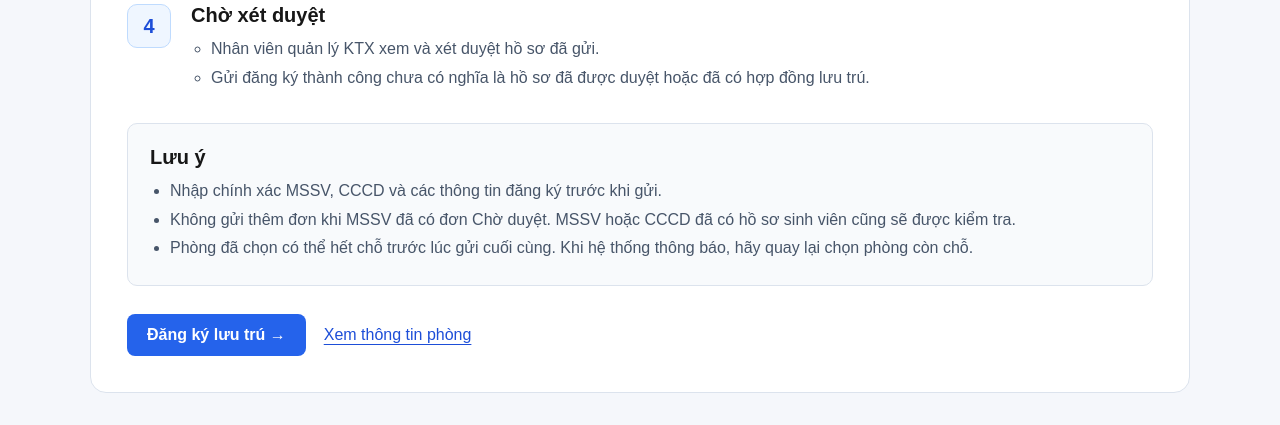
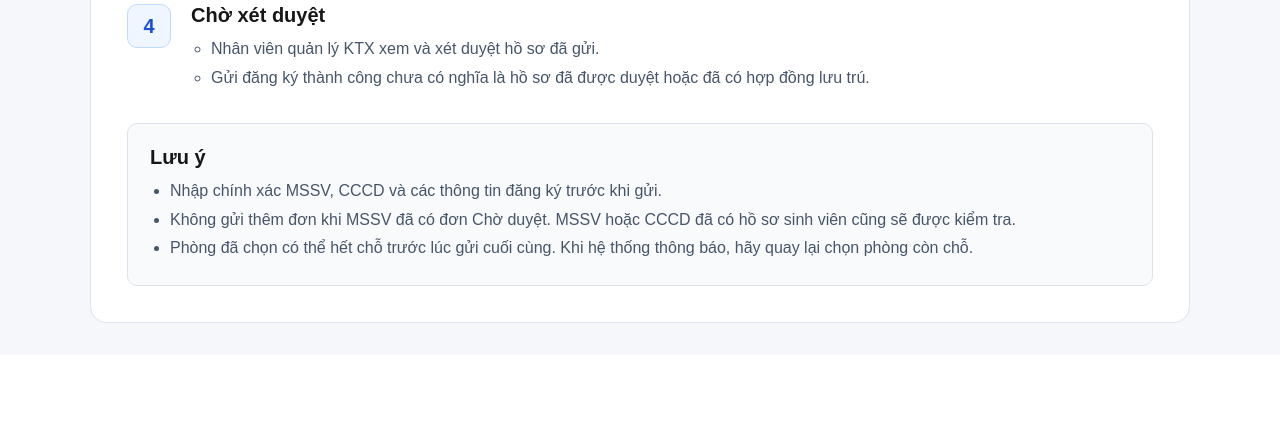
Before and after one commit to vot750422-ui/Kanto-KTX, a PHP site: page /index.php?action=guide in a window 1280 px wide. Shown: the part 715-1140 px from the top of the page. After the commit the page ends 1038 px from the top, so only its background shows below. Run offline with PHP 8.4, Linux system fonts and the light colour scheme.

Commit message:
Refine UC16 guide page actions

```diff
--- a/assets/css/guide.css
+++ b/assets/css/guide.css
@@ -8,10 +8,6 @@
 .guide-shell h2 { font-size: 20px; margin: 0 0 8px; }
 .guide-steps ul, .guide-notes ul { padding-left: 20px; margin: 0; color: #475569; line-height: 1.8; }
 .guide-notes { background: #f8fafc; border: 1px solid #dce3ed; border-radius: 10px; margin-top: 30px; padding: 22px; }
-.guide-actions { display: flex; flex-wrap: wrap; gap: 18px; align-items: center; margin-top: 28px; }
-.guide-actions a { color: #1d4ed8; text-underline-offset: 4px; }
-.guide-actions .guide-primary { background: #2563eb; color: #fff; padding: 12px 20px; border-radius: 8px; text-decoration: none; font-weight: 600; }
-.guide-actions .guide-primary:hover { background: #1d4ed8; }
 .guide-shell a:focus-visible { outline: 3px solid #93c5fd; outline-offset: 4px; }
 @media (max-width: 800px) { .guide-shell { margin: 16px; padding: 24px; } }
-@media (max-width: 480px) { .guide-shell { padding: 20px; } .guide-shell h1 { font-size: 26px; } .guide-steps > li { padding-left: 50px; } .guide-steps > li::before { width: 34px; height: 34px; } .guide-notes { padding: 16px; } .guide-actions { align-items: stretch; flex-direction: column; } .guide-actions a { text-align: center; } }
+@media (max-width: 480px) { .guide-shell { padding: 20px; } .guide-shell h1 { font-size: 26px; } .guide-steps > li { padding-left: 50px; } .guide-steps > li::before { width: 34px; height: 34px; } .guide-notes { padding: 16px; } }
--- a/views/guide/information.php
+++ b/views/guide/information.php
@@ -62,10 +62,6 @@ $escape = fn($value) => htmlspecialchars((string) $value, ENT_QUOTES, 'UTF-8');
             <li>Phòng đã chọn có thể hết chỗ trước lúc gửi cuối cùng. Khi hệ thống thông báo, hãy quay lại chọn phòng còn chỗ.</li>
         </ul>
     </aside>
-    <div class="guide-actions">
-        <a class="guide-primary" href="<?= $escape(appUrl('index.php?action=register')) ?>">Đăng ký lưu trú <span aria-hidden="true">→</span></a>
-        <a href="<?= $escape(appUrl('index.php?action=rooms')) ?>">Xem thông tin phòng</a>
-    </div>
 </main>
 </body>
 </html>
```
Also changed, not shown: PROJECT_STATE.md (+6 -0 lines).
